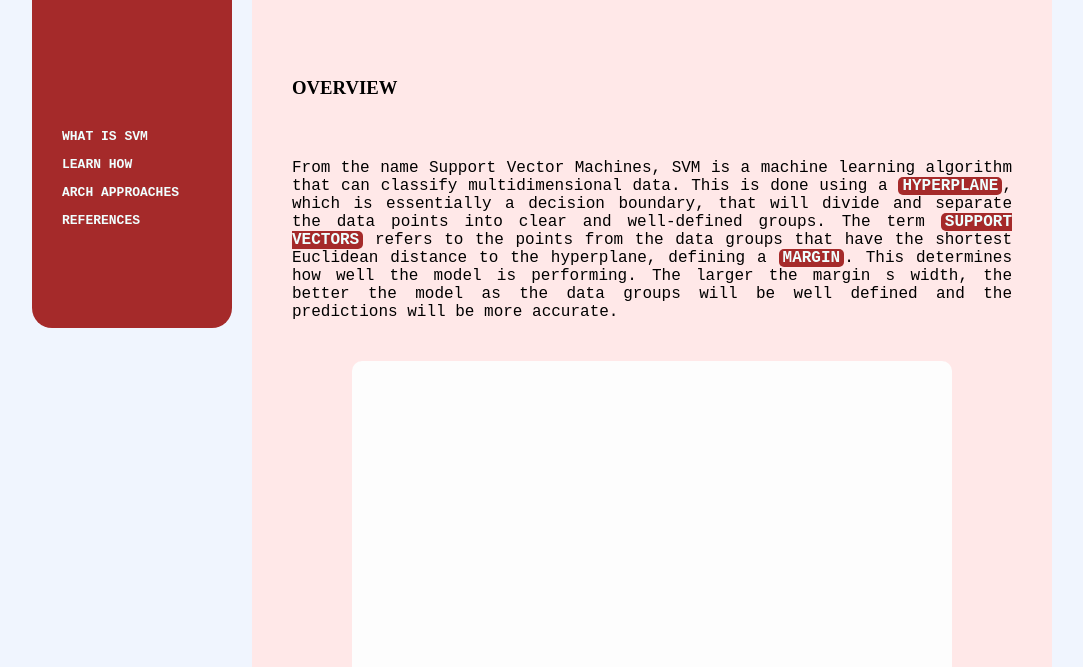
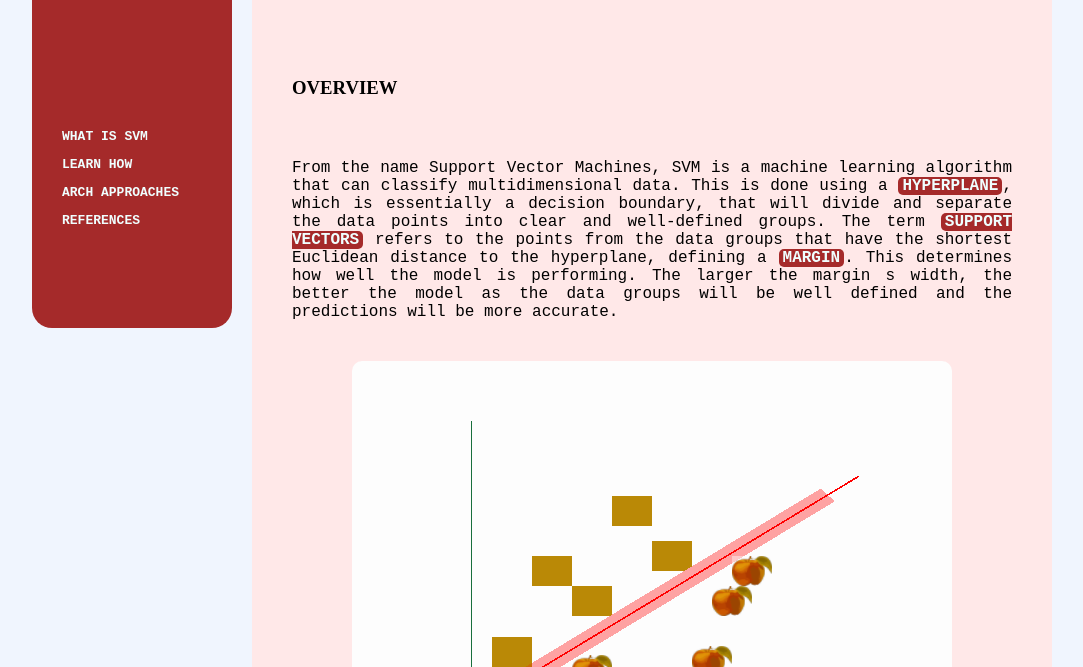
Before and after one commit to IaaC/svm, a website built with Vite: page index.html in a window 1280 px wide. Shown: the part 133-800 px from the top of the page, without its empty margins (98-1181 px from the left). Built offline with nearby package versions, Linux system fonts and the light colour scheme; animation ran at ten frames a second; a script that the page names is missing; files whose address does not match are found by name.

Commit message:
fix: import js

```diff
--- a/figure1.js
+++ b/figure1.js
@@ -3,7 +3,7 @@ import { Color, LineBasicMaterial, Sprite } from "https://unpkg.com/three@0.172.
 import * as THREE from "https://unpkg.com/three@0.172.0/build/three.module.js";
 
 //importing gsap
-import * as gsap from "https://unpkg.com/gsap@3.12.7/dist/gsap.js";
+// import * as gsap from "https://unpkg.com/gsap@3.12.7/dist/gsap.js";
 
 // canvas
 const canvas = document.querySelector('canvas.webgl1')
--- a/figure2.js
+++ b/figure2.js
@@ -3,7 +3,7 @@ import { Color, LineBasicMaterial, Sprite} from "https://unpkg.com/three@0.172.0
 import * as THREE from "https://unpkg.com/three@0.172.0/build/three.module.js";
 
 //importing gsap
-import * as gsap from "https://unpkg.com/gsap@3.12.7/dist/gsap.js";
+// import * as gsap from "https://unpkg.com/gsap@3.12.7/dist/gsap.js";
 
 // canvas
 const canvas = document.querySelector('canvas.webgl2')
--- a/figure3.js
+++ b/figure3.js
@@ -3,7 +3,7 @@ import { Color, LineBasicMaterial, Sprite} from "https://unpkg.com/three@0.172.0
 import * as THREE from "https://unpkg.com/three@0.172.0/build/three.module.js";
 
 //importing gsap
-import * as gsap  from "https://unpkg.com/gsap@3.12.7/dist/gsap.js";
+// import * as gsap  from "https://unpkg.com/gsap@3.12.7/dist/gsap.js";
 
 // canvas
 const canvas = document.querySelector('canvas.webgl3')
--- a/index.html
+++ b/index.html
@@ -3,6 +3,7 @@
     <head>
         <title>SVM for architects and other dummies :D</title>
         <link rel="stylesheet" href="main.css">
+        <script src="ttps://unpkg.com/gsap@3.12.7/dist/gsap.js"></script>
     </head>
     <body>
         <div class="nav_wrapper">
```
